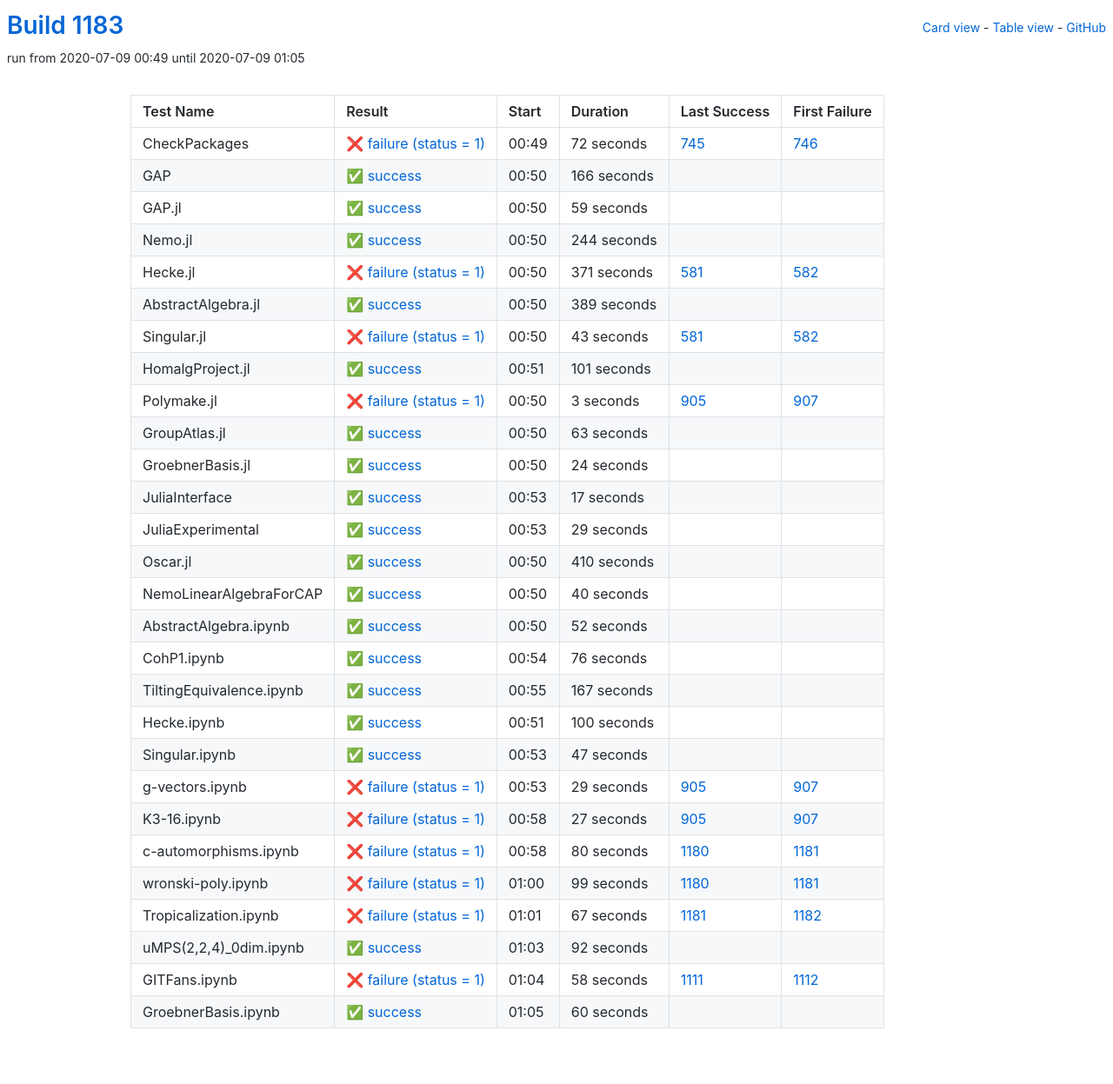
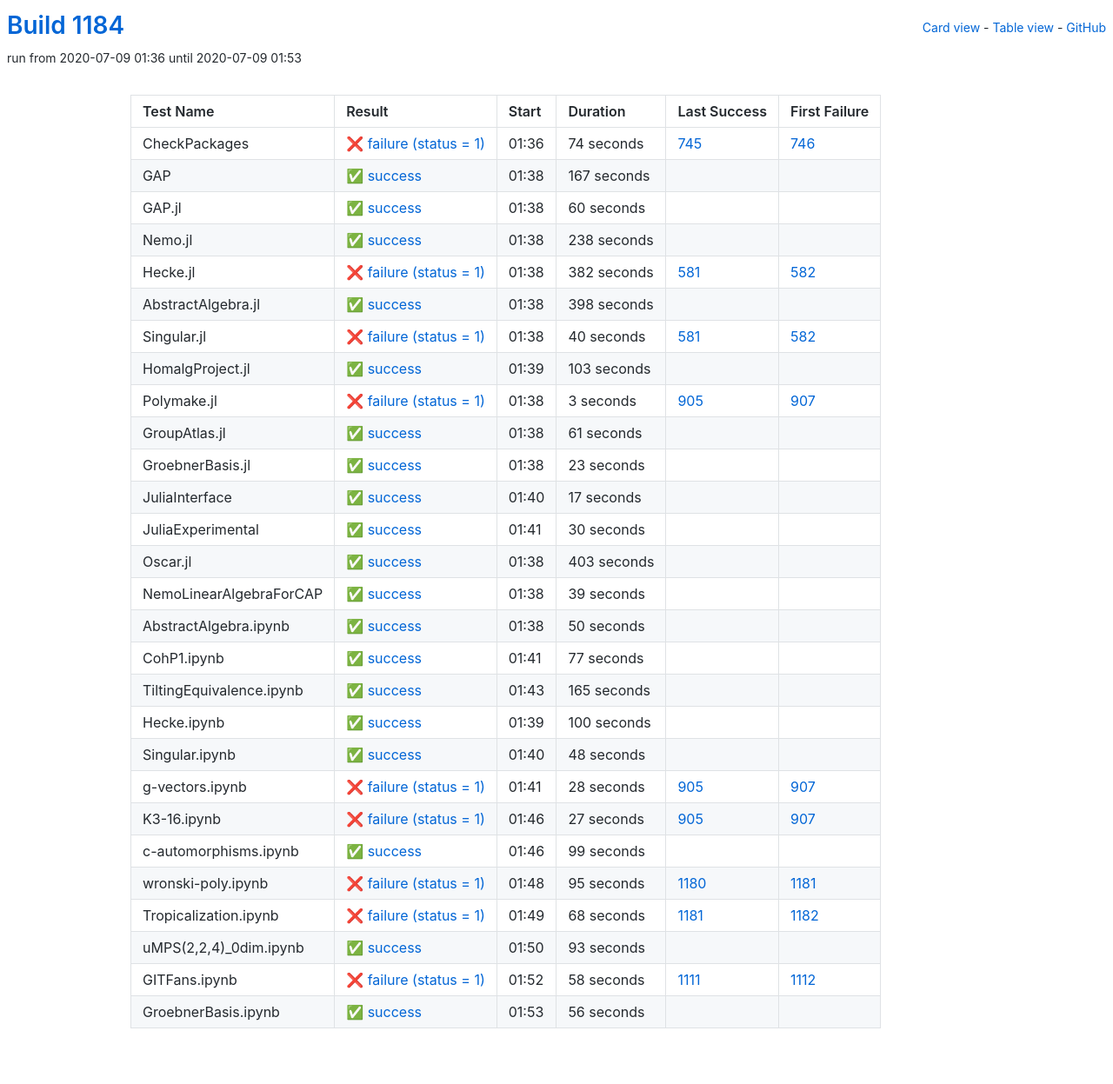
Before and after one commit to oscar-system/oscar-ci-status-1.4, a Jekyll site: the page built from table.html, in a window 1280 px wide. Shown: the whole page at 87% size. Built offline with Jekyll 4.4.1, drawn with Linux system fonts in a browser that asks for light colours.

Commit message:
Build #1184

```diff
--- a/_data/ci.yml
+++ b/_data/ci.yml
@@ -1,6 +1,6 @@
 ---
-build: 1183
-build_url: https://oscarci.mathematik.uni-kl.de/job/oscar-julia-1.4/1183/
+build: 1184
+build_url: https://oscarci.mathematik.uni-kl.de/job/oscar-julia-1.4/1184/
 job: oscar-julia-1.4
 organization: oscar-system
 repo: oscar-ci-status-1.4
@@ -8,104 +8,104 @@ repourl: https://github.com/oscar-system/oscar-ci-status-1.4
 tests:
 - name: CheckPackages
   id: checkpackages
-  log: https://oscarci.mathematik.uni-kl.de/job/oscar-julia-1.4/1183/artifact/logs/build-1183/CheckPackages.log
-  start: 2020-07-09 00:49
+  log: https://oscarci.mathematik.uni-kl.de/job/oscar-julia-1.4/1184/artifact/logs/build-1184/CheckPackages.log
+  start: 2020-07-09 01:36
   success: false
   exitcode: 1
   status: failure
-  duration: 72
+  duration: 74
   last_success: 745
   last_success_url: https://oscarci.mathematik.uni-kl.de/job/oscar-julia-1.4/745/
   first_failure: 746
   first_failure_url: https://oscarci.mathematik.uni-kl.de/job/oscar-julia-1.4/746/
 - name: GAP
   id: gap
-  log: https://oscarci.mathematik.uni-kl.de/job/oscar-julia-1.4/1183/artifact/logs/build-1183/GAP.log
-  start: 2020-07-09 00:50
+  log: https://oscarci.mathematik.uni-kl.de/job/oscar-julia-1.4/1184/artifact/logs/build-1184/GAP.log
+  start: 2020-07-09 01:38
   success: true
   exitcode: 0
   status: success
-  duration: 166
+  duration: 167
   last_success: false
   last_success_url:
   first_failure: false
   first_failure_url:
 - name: GAP.jl
   id: gap-jl
-  log: https://oscarci.mathematik.uni-kl.de/job/oscar-julia-1.4/1183/artifact/logs/build-1183/GAP.jl.log
-  start: 2020-07-09 00:50
+  log: https://oscarci.mathematik.uni-kl.de/job/oscar-julia-1.4/1184/artifact/logs/build-1184/GAP.jl.log
+  start: 2020-07-09 01:38
   success: true
   exitcode: 0
   status: success
-  duration: 59
+  duration: 60
   last_success: false
   last_success_url:
   first_failure: false
   first_failure_url:
 - name: Nemo.jl
   id: nemo-jl
-  log: https://oscarci.mathematik.uni-kl.de/job/oscar-julia-1.4/1183/artifact/logs/build-1183/Nemo.jl.log
-  start: 2020-07-09 00:50
+  log: https://oscarci.mathematik.uni-kl.de/job/oscar-julia-1.4/1184/artifact/logs/build-1184/Nemo.jl.log
+  start: 2020-07-09 01:38
   success: true
   exitcode: 0
   status: success
-  duration: 244
+  duration: 238
   last_success: false
   last_success_url:
   first_failure: false
   first_failure_url:
 - name: Hecke.jl
   id: hecke-jl
-  log: https://oscarci.mathematik.uni-kl.de/job/oscar-julia-1.4/1183/artifact/logs/build-1183/Hecke.jl.log
-  start: 2020-07-09 00:50
+  log: https://oscarci.mathematik.uni-kl.de/job/oscar-julia-1.4/1184/artifact/logs/build-1184/Hecke.jl.log
+  start: 2020-07-09 01:38
   success: false
   exitcode: 1
   status: failure
-  duration: 371
+  duration: 382
   last_success: 581
   last_success_url: https://oscarci.mathematik.uni-kl.de/job/oscar-julia-1.4/581/
   first_failure: 582
   first_failure_url: https://oscarci.mathematik.uni-kl.de/job/oscar-julia-1.4/582/
 - name: AbstractAlgebra.jl
   id: abstractalgebra-jl
-  log: https://oscarci.mathematik.uni-kl.de/job/oscar-julia-1.4/1183/artifact/logs/build-1183/AbstractAlgebra.jl.log
-  start: 2020-07-09 00:50
+  log: https://oscarci.mathematik.uni-kl.de/job/oscar-julia-1.4/1184/artifact/logs/build-1184/AbstractAlgebra.jl.log
+  start: 2020-07-09 01:38
   success: true
   exitcode: 0
   status: success
-  duration: 389
+  duration: 398
   last_success: false
   last_success_url:
   first_failure: false
   first_failure_url:
 - name: Singular.jl
   id: singular-jl
-  log: https://oscarci.mathematik.uni-kl.de/job/oscar-julia-1.4/1183/artifact/logs/build-1183/Singular.jl.log
-  start: 2020-07-09 00:50
+  log: https://oscarci.mathematik.uni-kl.de/job/oscar-julia-1.4/1184/artifact/logs/build-1184/Singular.jl.log
+  start: 2020-07-09 01:38
   success: false
   exitcode: 1
   status: failure
-  duration: 43
+  duration: 40
   last_success: 581
   last_success_url: https://oscarci.mathematik.uni-kl.de/job/oscar-julia-1.4/581/
   first_failure: 582
   first_failure_url: https://oscarci.mathematik.uni-kl.de/job/oscar-julia-1.4/582/
 - name: HomalgProject.jl
   id: homalgproject-jl
-  log: https://oscarci.mathematik.uni-kl.de/job/oscar-julia-1.4/1183/artifact/logs/build-1183/HomalgProject.jl.log
-  start: 2020-07-09 00:51
+  log: https://oscarci.mathematik.uni-kl.de/job/oscar-julia-1.4/1184/artifact/logs/build-1184/HomalgProject.jl.log
+  start: 2020-07-09 01:39
   success: true
   exitcode: 0
   status: success
-  duration: 101
+  duration: 103
   last_success: false
   last_success_url:
   first_failure: false
   first_failure_url:
 - name: Polymake.jl
   id: polymake-jl
-  log: https://oscarci.mathematik.uni-kl.de/job/oscar-julia-1.4/1183/artifact/logs/build-1183/Polymake.jl.log
-  start: 2020-07-09 00:50
+  log: https://oscarci.mathematik.uni-kl.de/job/oscar-julia-1.4/1184/artifact/logs/build-1184/Polymake.jl.log
+  start: 2020-07-09 01:38
   success: false
   exitcode: 1
   status: failure
@@ -116,32 +116,32 @@ tests:
   first_failure_url: https://oscarci.mathematik.uni-kl.de/job/oscar-julia-1.4/907/
 - name: GroupAtlas.jl
   id: groupatlas-jl
-  log: https://oscarci.mathematik.uni-kl.de/job/oscar-julia-1.4/1183/artifact/logs/build-1183/GroupAtlas.jl.log
-  start: 2020-07-09 00:50
+  log: https://oscarci.mathematik.uni-kl.de/job/oscar-julia-1.4/1184/artifact/logs/build-1184/GroupAtlas.jl.log
+  start: 2020-07-09 01:38
   success: true
   exitcode: 0
   status: success
-  duration: 63
+  duration: 61
   last_success: false
   last_success_url:
   first_failure: false
   first_failure_url:
 - name: GroebnerBasis.jl
   id: groebnerbasis-jl
-  log: https://oscarci.mathematik.uni-kl.de/job/oscar-julia-1.4/1183/artifact/logs/build-1183/GroebnerBasis.jl.log
-  start: 2020-07-09 00:50
+  log: https://oscarci.mathematik.uni-kl.de/job/oscar-julia-1.4/1184/artifact/logs/build-1184/GroebnerBasis.jl.log
+  start: 2020-07-09 01:38
   success: true
   exitcode: 0
   status: success
-  duration: 24
+  duration: 23
   last_success: false
   last_success_url:
   first_failure: false
   first_failure_url:
 - name: JuliaInterface
   id: juliainterface
-  log: https://oscarci.mathematik.uni-kl.de/job/oscar-julia-1.4/1183/artifact/logs/build-1183/JuliaInterface.log
-  start: 2020-07-09 00:53
+  log: https://oscarci.mathematik.uni-kl.de/job/oscar-julia-1.4/1184/artifact/logs/build-1184/JuliaInterface.log
+  start: 2020-07-09 01:40
   success: true
   exitcode: 0
   status: success
@@ -152,80 +152,80 @@ tests:
   first_failure_url:
 - name: JuliaExperimental
   id: juliaexperimental
-  log: https://oscarci.mathematik.uni-kl.de/job/oscar-julia-1.4/1183/artifact/logs/build-1183/JuliaExperimental.log
-  start: 2020-07-09 00:53
+  log: https://oscarci.mathematik.uni-kl.de/job/oscar-julia-1.4/1184/artifact/logs/build-1184/JuliaExperimental.log
+  start: 2020-07-09 01:41
   success: true
   exitcode: 0
   status: success
-  duration: 29
+  duration: 30
   last_success: false
   last_success_url:
   first_failure: false
   first_failure_url:
 - name: Oscar.jl
   id: oscar-jl
-  log: https://oscarci.mathematik.uni-kl.de/job/oscar-julia-1.4/1183/artifact/logs/build-1183/Oscar.jl.log
-  start: 2020-07-09 00:50
+  log: https://oscarci.mathematik.uni-kl.de/job/oscar-julia-1.4/1184/artifact/logs/build-1184/Oscar.jl.log
+  start: 2020-07-09 01:38
   success: true
   exitcode: 0
   status: success
-  duration: 410
+  duration: 403
   last_success: false
   last_success_url:
   first_failure: false
   first_failure_url:
 - name: NemoLinearAlgebraForCAP
   id: nemolinearalgebraforcap
-  log: https://oscarci.mathematik.uni-kl.de/job/oscar-julia-1.4/1183/artifact/logs/build-1183/NemoLinearAlgebraForCAP.log
-  start: 2020-07-09 00:50
+  log: https://oscarci.mathematik.uni-kl.de/job/oscar-julia-1.4/1184/artifact/logs/build-1184/NemoLinearAlgebraForCAP.log
+  start: 2020-07-09 01:38
   success: true
   exitcode: 0
   status: success
-  duration: 40
+  duration: 39
   last_success: false
   last_success_url:
   first_failure: false
   first_failure_url:
 - name: AbstractAlgebra.ipynb
   id: abstractalgebra-ipynb
-  log: https://oscarci.mathematik.uni-kl.de/job/oscar-julia-1.4/1183/artifact/logs/build-1183/AbstractAlgebra.ipynb.log
-  start: 2020-07-09 00:50
+  log: https://oscarci.mathematik.uni-kl.de/job/oscar-julia-1.4/1184/artifact/logs/build-1184/AbstractAlgebra.ipynb.log
+  start: 2020-07-09 01:38
   success: true
   exitcode: 0
   status: success
-  duration: 52
+  duration: 50
   last_success: false
   last_success_url:
   first_failure: false
   first_failure_url:
 - name: CohP1.ipynb
   id: cohp1-ipynb
-  log: https://oscarci.mathematik.uni-kl.de/job/oscar-julia-1.4/1183/artifact/logs/build-1183/CohP1.ipynb.log
-  start: 2020-07-09 00:54
+  log: https://oscarci.mathematik.uni-kl.de/job/oscar-julia-1.4/1184/artifact/logs/build-1184/CohP1.ipynb.log
+  start: 2020-07-09 01:41
   success: true
   exitcode: 0
   status: success
-  duration: 76
+  duration: 77
   last_success: false
   last_success_url:
   first_failure: false
   first_failure_url:
 - name: TiltingEquivalence.ipynb
   id: tiltingequivalence-ipynb
-  log: https://oscarci.mathematik.uni-kl.de/job/oscar-julia-1.4/1183/artifact/logs/build-1183/TiltingEquivalence.ipynb.log
-  start: 2020-07-09 00:55
+  log: https://oscarci.mathematik.uni-kl.de/job/oscar-julia-1.4/1184/artifact/logs/build-1184/TiltingEquivalence.ipynb.log
+  start: 2020-07-09 01:43
   success: true
   exitcode: 0
   status: success
-  duration: 167
+  duration: 165
   last_success: false
   last_success_url:
   first_failure: false
   first_failure_url:
 - name: Hecke.ipynb
   id: hecke-ipynb
-  log: https://oscarci.mathematik.uni-kl.de/job/oscar-julia-1.4/1183/artifact/logs/build-1183/Hecke.ipynb.log
-  start: 2020-07-09 00:51
+  log: https://oscarci.mathematik.uni-kl.de/job/oscar-julia-1.4/1184/artifact/logs/build-1184/Hecke.ipynb.log
+  start: 2020-07-09 01:39
   success: true
   exitcode: 0
   status: success
@@ -236,32 +236,32 @@ tests:
   first_failure_url:
 - name: Singular.ipynb
   id: singular-ipynb
-  log: https://oscarci.mathematik.uni-kl.de/job/oscar-julia-1.4/1183/artifact/logs/build-1183/Singular.ipynb.log
-  start: 2020-07-09 00:53
+  log: https://oscarci.mathematik.uni-kl.de/job/oscar-julia-1.4/1184/artifact/logs/build-1184/Singular.ipynb.log
+  start: 2020-07-09 01:40
   success: true
   exitcode: 0
   status: success
-  duration: 47
+  duration: 48
   last_success: false
   last_success_url:
   first_failure: false
   first_failure_url:
 - name: g-vectors.ipynb
   id: g-vectors-ipynb
-  log: https://oscarci.mathematik.uni-kl.de/job/oscar-julia-1.4/1183/artifact/logs/build-1183/g-vectors.ipynb.log
-  start: 2020-07-09 00:53
+  log: https://oscarci.mathematik.uni-kl.de/job/oscar-julia-1.4/1184/artifact/logs/build-1184/g-vectors.ipynb.log
+  start: 2020-07-09 01:41
   success: false
   exitcode: 1
   status: failure
-  duration: 29
+  duration: 28
   last_success: 905
   last_success_url: https://oscarci.mathematik.uni-kl.de/job/oscar-julia-1.4/905/
   first_failure: 907
   first_failure_url: https://oscarci.mathematik.uni-kl.de/job/oscar-julia-1.4/907/
 - name: K3-16.ipynb
   id: k3-16-ipynb
-  log: https://oscarci.mathematik.uni-kl.de/job/oscar-julia-1.4/1183/artifact/logs/build-1183/K3-16.ipynb.log
-  start: 2020-07-09 00:58
+  log: https://oscarci.mathematik.uni-kl.de/job/oscar-julia-1.4/1184/artifact/logs/build-1184/K3-16.ipynb.log
+  start: 2020-07-09 01:46
   success: false
   exitcode: 1
   status: failure
@@ -272,56 +272,56 @@ tests:
   first_failure_url: https://oscarci.mathematik.uni-kl.de/job/oscar-julia-1.4/907/
 - name: c-automorphisms.ipynb
   id: c-automorphisms-ipynb
-  log: https://oscarci.mathematik.uni-kl.de/job/oscar-julia-1.4/1183/artifact/logs/build-1183/c-automorphisms.ipynb.log
-  start: 2020-07-09 00:58
+  log: https://oscarci.mathematik.uni-kl.de/job/oscar-julia-1.4/1184/artifact/logs/build-1184/c-automorphisms.ipynb.log
+  start: 2020-07-09 01:46
+  success: true
+  exitcode: 0
+  status: success
+  duration: 99
+  last_success: false
+  last_success_url:
+  first_failure: false
+  first_failure_url:
+- name: wronski-poly.ipynb
+  id: wronski-poly-ipynb
+  log: https://oscarci.mathematik.uni-kl.de/job/oscar-julia-1.4/1184/artifact/logs/build-1184/wronski-poly.ipynb.log
+  start: 2020-07-09 01:48
   success: false
   exitcode: 1
   status: failure
-  duration: 80
-  last_success: 1180
-  last_success_url: https://oscarci.mathematik.uni-kl.de/job/oscar-julia-1.4/1180/
-  first_failure: 1181
-  first_failure_url: https://oscarci.mathematik.uni-kl.de/job/oscar-julia-1.4/1181/
-- name: wronski-poly.ipynb
-  id: wronski-poly-ipynb
-  log: https://oscarci.mathematik.uni-kl.de/job/oscar-julia-1.4/1183/artifact/logs/build-1183/wronski-poly.ipynb.log
-  start: 2020-07-09 01:00
-  success: false
-  exitcode: 1
-  status: failure
-  duration: 99
+  duration: 95
   last_success: 1180
   last_success_url: https://oscarci.mathematik.uni-kl.de/job/oscar-julia-1.4/1180/
   first_failure: 1181
   first_failure_url: https://oscarci.mathematik.uni-kl.de/job/oscar-julia-1.4/1181/
 - name: Tropicalization.ipynb
   id: tropicalization-ipynb
-  log: https://oscarci.mathematik.uni-kl.de/job/oscar-julia-1.4/1183/artifact/logs/build-1183/Tropicalization.ipynb.log
-  start: 2020-07-09 01:01
+  log: https://oscarci.mathematik.uni-kl.de/job/oscar-julia-1.4/1184/artifact/logs/build-1184/Tropicalization.ipynb.log
+  start: 2020-07-09 01:49
   success: false
   exitcode: 1
   status: failure
-  duration: 67
+  duration: 68
   last_success: 1181
   last_success_url: https://oscarci.mathematik.uni-kl.de/job/oscar-julia-1.4/1181/
   first_failure: 1182
   first_failure_url: https://oscarci.mathematik.uni-kl.de/job/oscar-julia-1.4/1182/
 - name: uMPS(2,2,4)_0dim.ipynb
   id: umps-2-2-4-0dim-ipynb
-  log: https://oscarci.mathematik.uni-kl.de/job/oscar-julia-1.4/1183/artifact/logs/build-1183/uMPS-2-2-4-_0dim.ipynb.log
-  start: 2020-07-09 01:03
+  log: https://oscarci.mathematik.uni-kl.de/job/oscar-julia-1.4/1184/artifact/logs/build-1184/uMPS-2-2-4-_0dim.ipynb.log
+  start: 2020-07-09 01:50
   success: true
   exitcode: 0
   status: success
-  duration: 92
+  duration: 93
   last_success: false
   last_success_url:
   first_failure: false
   first_failure_url:
 - name: GITFans.ipynb
   id: gitfans-ipynb
-  log: https://oscarci.mathematik.uni-kl.de/job/oscar-julia-1.4/1183/artifact/logs/build-1183/GITFans.ipynb.log
-  start: 2020-07-09 01:04
+  log: https://oscarci.mathematik.uni-kl.de/job/oscar-julia-1.4/1184/artifact/logs/build-1184/GITFans.ipynb.log
+  start: 2020-07-09 01:52
   success: false
   exitcode: 1
   status: failure
@@ -332,12 +332,12 @@ tests:
   first_failure_url: https://oscarci.mathematik.uni-kl.de/job/oscar-julia-1.4/1112/
 - name: GroebnerBasis.ipynb
   id: groebnerbasis-ipynb
-  log: https://oscarci.mathematik.uni-kl.de/job/oscar-julia-1.4/1183/artifact/logs/build-1183/GroebnerBasis.ipynb.log
-  start: 2020-07-09 01:05
+  log: https://oscarci.mathematik.uni-kl.de/job/oscar-julia-1.4/1184/artifact/logs/build-1184/GroebnerBasis.ipynb.log
+  start: 2020-07-09 01:53
   success: true
   exitcode: 0
   status: success
-  duration: 60
+  duration: 56
   last_success: false
   last_success_url:
   first_failure: false
```
Also changed, not shown: README.md.
